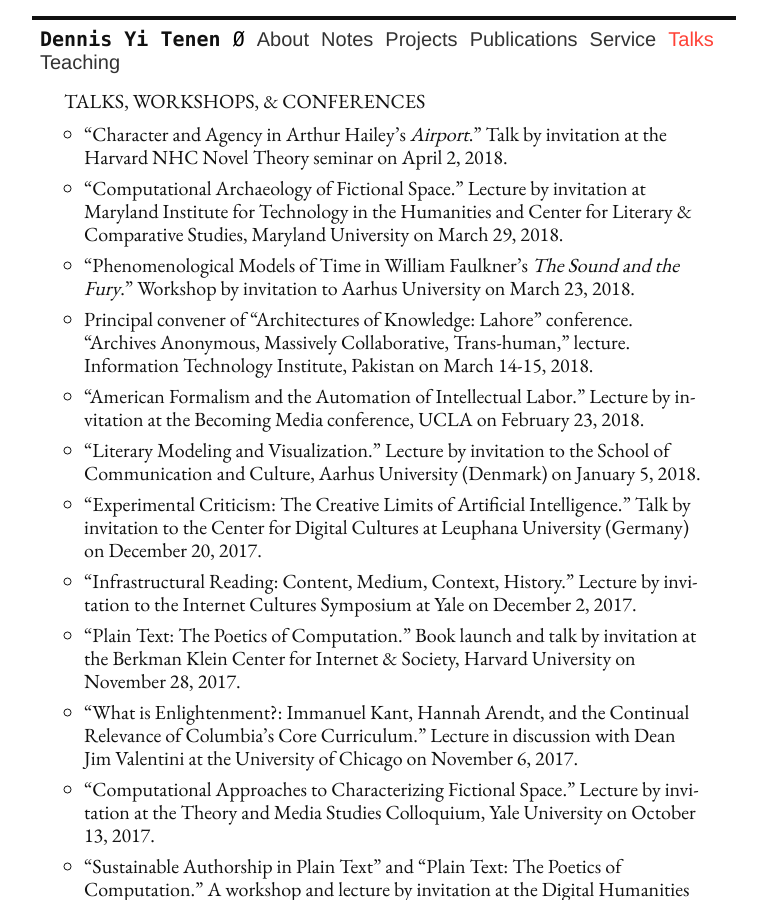
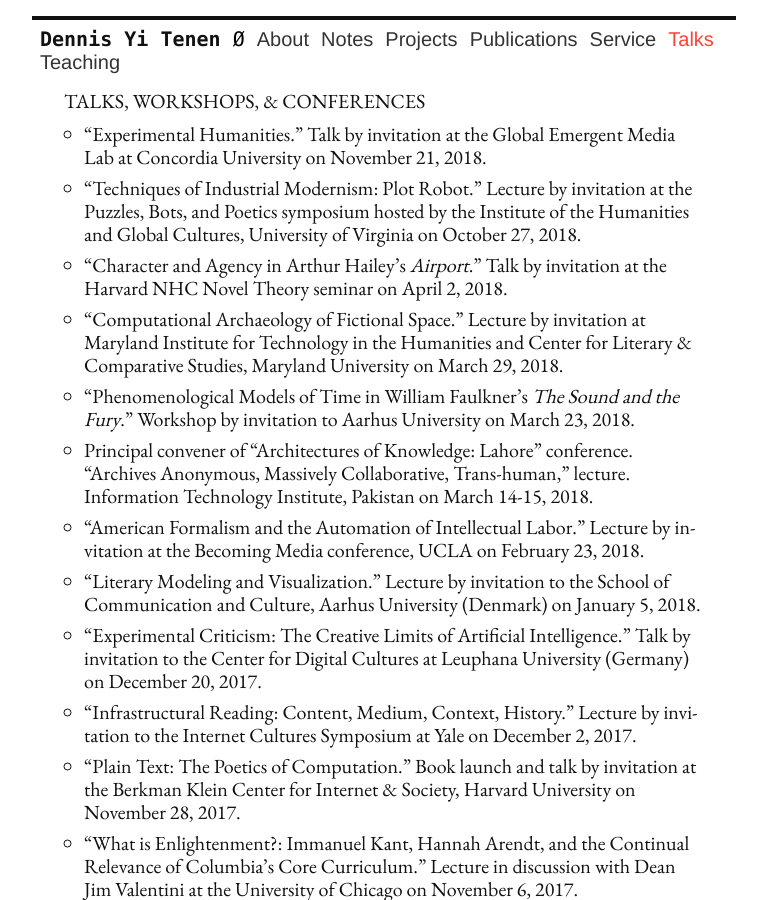
Before and after one commit to denten/denten.github.io, a Jekyll site: the page built from _pages/talks.md, in a window 1280 px wide and 900 px high. Shown: the whole window, without its empty margins (256-1023 px from the left). Built offline with Jekyll 4.4.1, drawn with Linux system fonts in a browser that asks for light colours.

Commit message:
update talks

```diff
--- a/_includes/CV/06-talks.md
+++ b/_includes/CV/06-talks.md
@@ -1,6 +1,11 @@
 
 ## Talks, Workshops, & Conferences
 
+- "Experimental Humanities." Talk by invitation at the Global Emergent Media
+  Lab at Concordia University on November 21, 2018.
+- "Techniques of Industrial Modernism: Plot Robot." Lecture by invitation at
+  the Puzzles, Bots, and Poetics symposium hosted by the Institute of the
+Humanities and Global Cultures, University of Virginia on October 27, 2018.
 - "Character and Agency in Arthur Hailey's *Airport*." Talk by invitation at
   the Harvard NHC Novel Theory seminar on April 2, 2018.
 - "Computational Archaeology of Fictional Space." Lecture by invitation at
@@ -14,7 +19,8 @@
 - "American Formalism and the Automation of Intellectual Labor." Lecture by
   invitation at the Becoming Media conference, UCLA on February 23, 2018.
 - "Literary Modeling and Visualization." Lecture by invitation to the School
-  of Communication and Culture, Aarhus University (Denmark) on January 5, 2018.
+  of Communication and Culture, Aarhus University (Denmark) on January 5,
+2018.
 - "Experimental Criticism: The Creative Limits of Artificial Intelligence."
   Talk by invitation to the Center for Digital Cultures at Leuphana University
 (Germany) on December 20, 2017.
```
